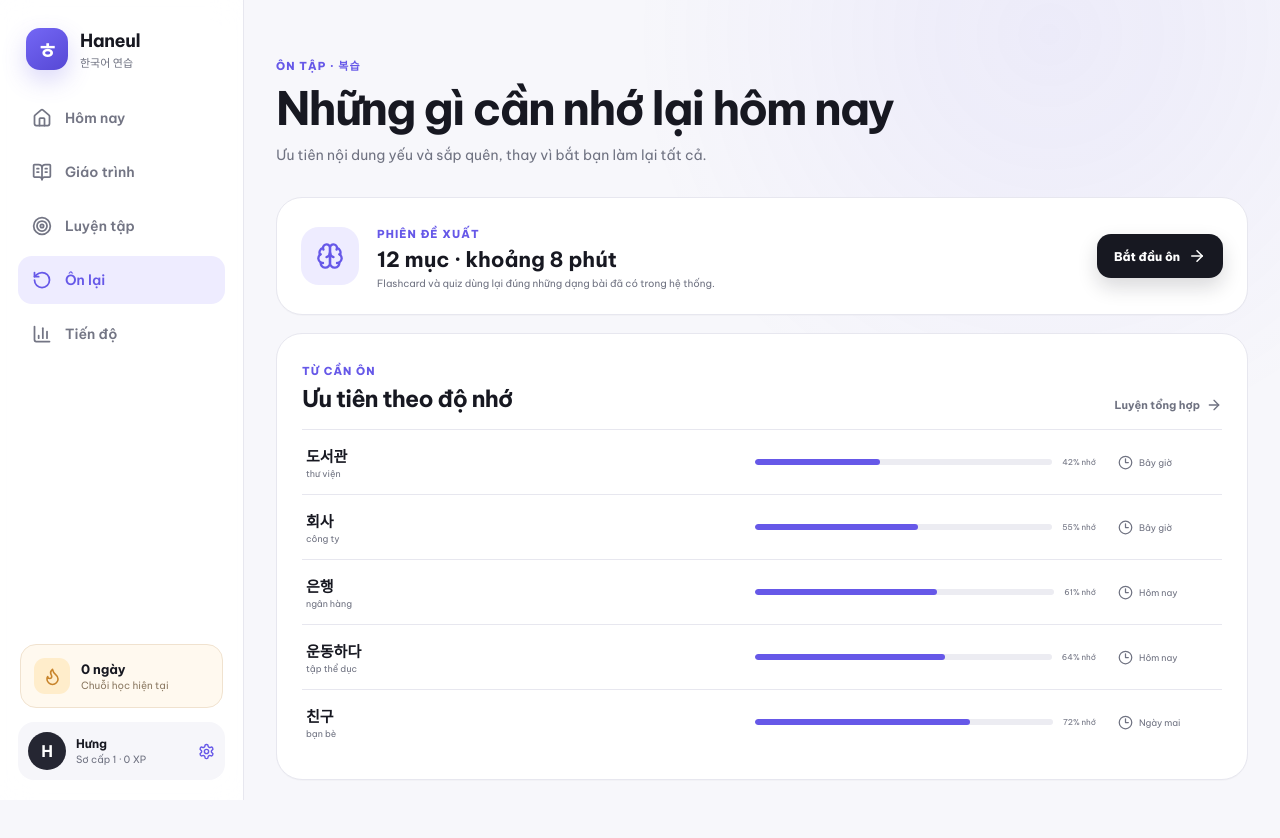
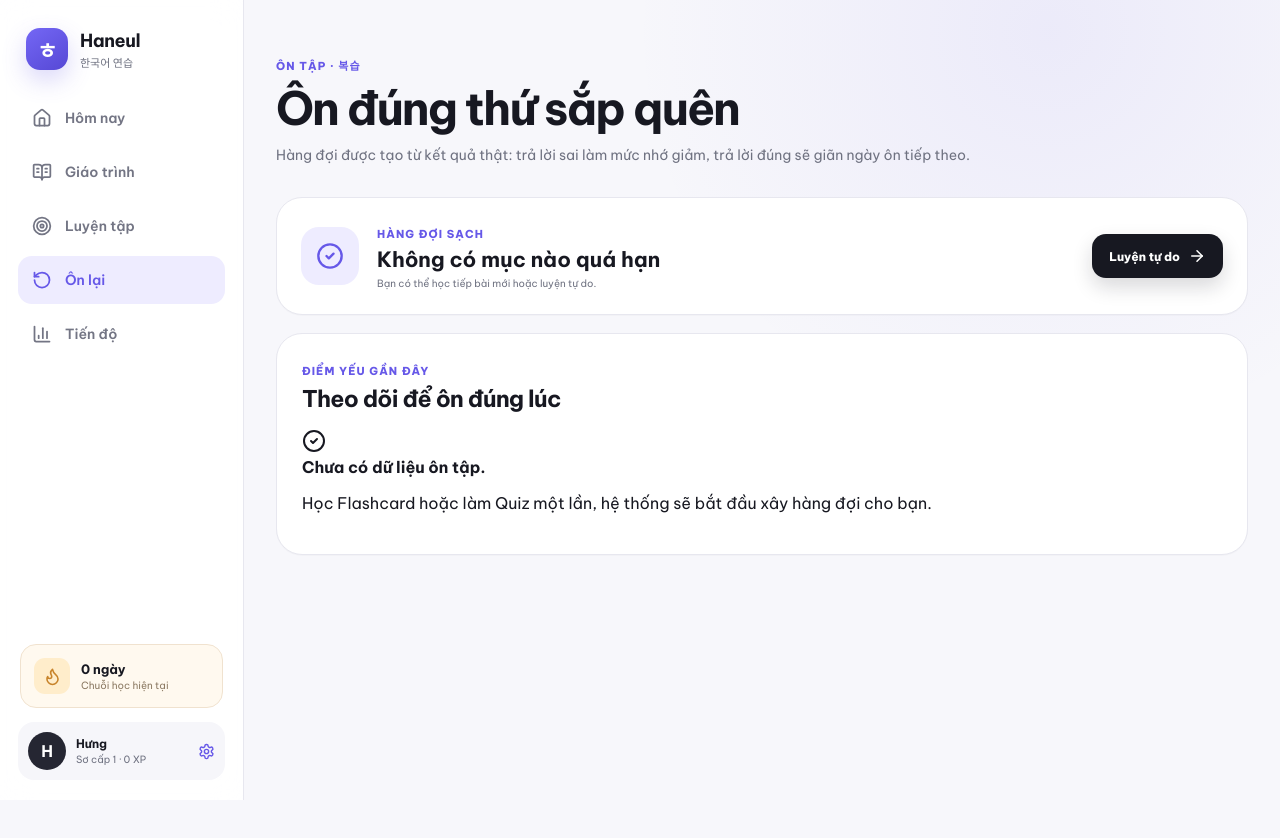
Before and after one commit to phung086/Tieng-Han, a Next.js app: page /review in a window 1280 px wide. Shown: the top 838 px of the page. After the commit the page ends 800 px from the top, so only its background shows below. Built offline with nearby package versions, Linux system fonts and the light colour scheme.

Commit message:
refactor: make review queue mastery-driven

```diff
--- a/src/app/review/page.tsx
+++ b/src/app/review/page.tsx
@@ -1,31 +1,91 @@
+"use client";
+
 import Link from "next/link";
-import { ArrowRight, Brain, Clock3 } from "lucide-react";
-import { reviewWords } from "@/data/demo";
+import { ArrowRight, Brain, CheckCircle2, Clock3 } from "lucide-react";
+import { course, studyQuestions } from "@/data/content";
+import { todayKey, useLearning } from "@/lib/learning-state";
+
+type ReviewDisplay = {
+  id: string;
+  title: string;
+  subtitle: string;
+  lessonId: number;
+  strength: number;
+  dueAt: string;
+  href: string;
+};
 
 export default function ReviewPage() {
+  const { state } = useLearning();
+  const today = todayKey();
+
+  const vocabCatalog = course.lessons.flatMap((lesson) =>
+    lesson.vocabulary.map((item) => ({
+      id: item.id,
+      title: item.ko,
+      subtitle: item.vi,
+      lessonId: lesson.id,
+      href: "/vocabulary?lesson=" + lesson.id,
+    })),
+  );
+
+  const questionCatalog = studyQuestions.map((item) => ({
+    id: item.id,
+    title: item.prompt,
+    subtitle: item.skill === "grammar" ? "Ngữ pháp" : item.skill === "reading" ? "Đọc" : item.skill === "writing" ? "Viết" : "Từ vựng",
+    lessonId: item.lessonId,
+    href: "/practice/quiz?lesson=" + item.lessonId,
+  }));
+
+  const catalog = [...vocabCatalog, ...questionCatalog];
+  const queue: ReviewDisplay[] = catalog
+    .map((item) => {
+      const mastery = state.mastery[item.id];
+      return mastery ? { ...item, strength: mastery.strength, dueAt: mastery.dueAt } : null;
+    })
+    .filter((item): item is ReviewDisplay => Boolean(item && item.dueAt <= today))
+    .sort((a, b) => a.strength - b.strength);
+
+  const weak = catalog
+    .map((item) => {
+      const mastery = state.mastery[item.id];
+      return mastery ? { ...item, strength: mastery.strength, dueAt: mastery.dueAt } : null;
+    })
+    .filter((item): item is ReviewDisplay => Boolean(item))
+    .sort((a, b) => a.strength - b.strength)
+    .slice(0, 8);
+
   return (
     <div className="page">
       <header className="page-header compact">
-        <div><span className="kicker">ÔN TẬP · 복습</span><h1>Những gì cần nhớ lại hôm nay</h1><p>Ưu tiên nội dung yếu và sắp quên, thay vì bắt bạn làm lại tất cả.</p></div>
+        <div><span className="kicker">ÔN TẬP · 복습</span><h1>Ôn đúng thứ sắp quên</h1><p>Hàng đợi được tạo từ kết quả thật: trả lời sai làm mức nhớ giảm, trả lời đúng sẽ giãn ngày ôn tiếp theo.</p></div>
       </header>
 
       <section className="review-summary">
-        <div className="review-hero-icon"><Brain size={28} /></div>
-        <div><span className="eyebrow">Phiên đề xuất</span><h2>12 mục · khoảng 8 phút</h2><p>Flashcard và quiz dùng lại đúng những dạng bài đã có trong hệ thống.</p></div>
-        <Link className="primary-button" href="/vocabulary">Bắt đầu ôn <ArrowRight size={18} /></Link>
+        <div className="review-hero-icon">{queue.length ? <Brain size={28} /> : <CheckCircle2 size={28} />}</div>
+        <div>
+          <span className="eyebrow">{queue.length ? "ĐẾN HẠN HÔM NAY" : "HÀNG ĐỢI SẠCH"}</span>
+          <h2>{queue.length ? queue.length + " mục cần ôn" : "Không có mục nào quá hạn"}</h2>
+          <p>{queue.length ? "Bắt đầu từ mục yếu nhất trước." : "Bạn có thể học tiếp bài mới hoặc luyện tự do."}</p>
+        </div>
+        <Link className="primary-button" href={queue[0]?.href ?? "/practice"}>{queue.length ? "Bắt đầu ôn" : "Luyện tự do"} <ArrowRight size={18} /></Link>
       </section>
 
       <section className="review-list-card">
-        <div className="section-title-row"><div><span className="eyebrow">Từ cần ôn</span><h2>Ưu tiên theo độ nhớ</h2></div><Link href="/practice/quiz">Luyện tổng hợp <ArrowRight size={16} /></Link></div>
-        <div className="vocab-list">
-          {reviewWords.map((word) => (
-            <div className="vocab-row" key={word.ko}>
-              <div className="vocab-main"><strong>{word.ko}</strong><span>{word.vi}</span></div>
-              <div className="memory-cell"><div className="memory-track"><span style={{ width: word.strength + "%" }} /></div><span>{word.strength}% nhớ</span></div>
-              <div className="due-cell"><Clock3 size={15} /> {word.due}</div>
-            </div>
-          ))}
-        </div>
+        <div className="section-title-row"><div><span className="eyebrow">{queue.length ? "Đến hạn" : "Điểm yếu gần đây"}</span><h2>{queue.length ? "Ưu tiên theo độ nhớ" : "Theo dõi để ôn đúng lúc"}</h2></div></div>
+        {(queue.length ? queue : weak).length ? (
+          <div className="vocab-list">
+            {(queue.length ? queue : weak).map((item) => (
+              <Link className="vocab-row review-link-row" href={item.href} key={item.id}>
+                <div className="vocab-main"><strong className="korean-text">{item.title}</strong><span>{item.subtitle} · Bài {item.lessonId}</span></div>
+                <div className="memory-cell"><div className="memory-track"><span style={{ width: item.strength + "%" }} /></div><span>{item.strength}% nhớ</span></div>
+                <div className="due-cell"><Clock3 size={15} /> {item.dueAt <= today ? "Đến hạn" : item.dueAt}</div>
+              </Link>
+            ))}
+          </div>
+        ) : (
+          <div className="review-empty"><CheckCircle2 size={24} /><div><strong>Chưa có dữ liệu ôn tập.</strong><p>Học Flashcard hoặc làm Quiz một lần, hệ thống sẽ bắt đầu xây hàng đợi cho bạn.</p></div></div>
+        )}
       </section>
     </div>
   );
```
